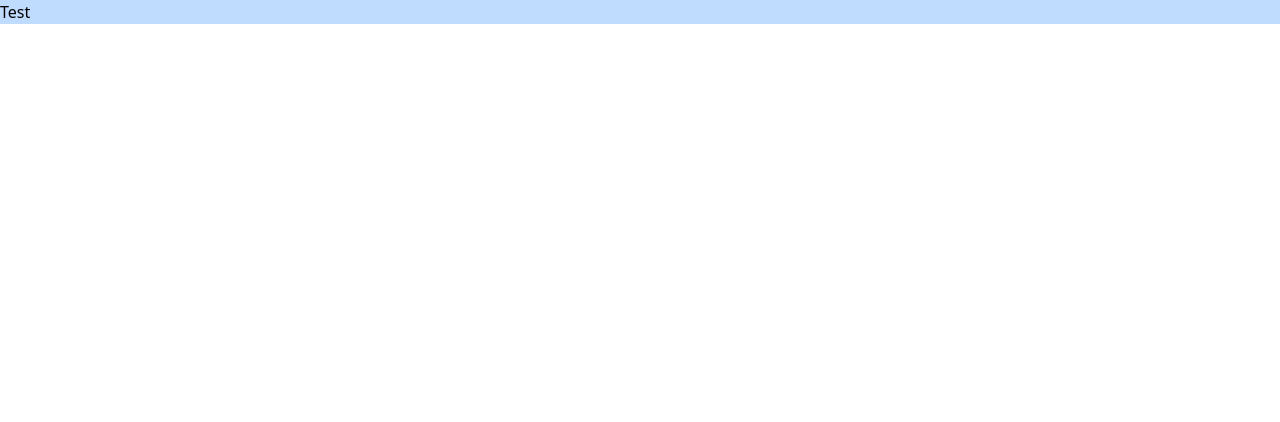
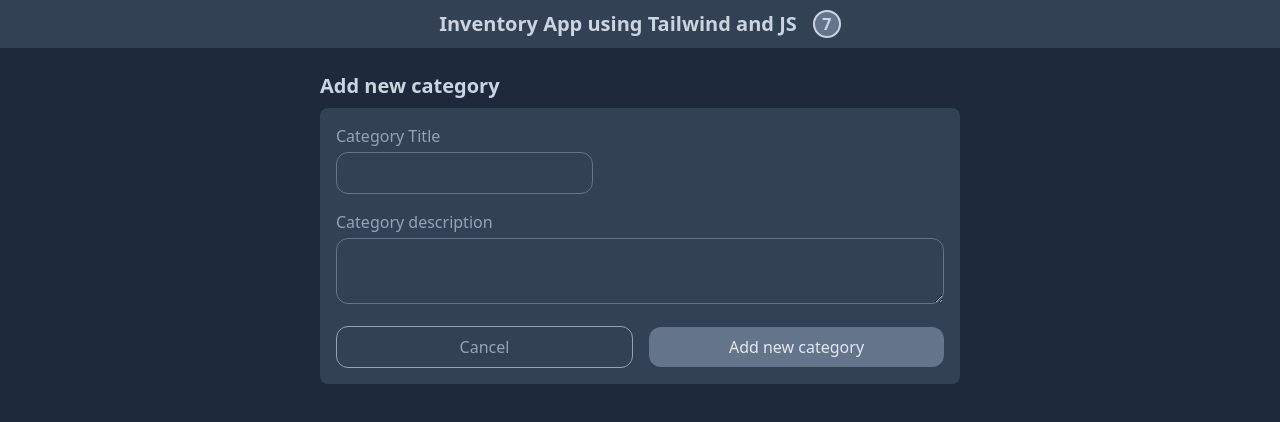
Before and after one commit to MiladNz/Inventory-App, a website: page public/index.html in a window 1280 px wide. Drawn offline with Linux system fonts and the light colour scheme.

Commit message:
create 'add new category' form

```diff
--- a/package.json
+++ b/package.json
@@ -10,6 +10,7 @@
   "author": "",
   "license": "ISC",
   "devDependencies": {
+    "@tailwindcss/forms": "^0.5.7",
     "autoprefixer": "^10.4.19",
     "postcss": "^8.4.38",
     "postcss-cli": "^11.0.0",
--- a/public/index.html
+++ b/public/index.html
@@ -7,6 +7,63 @@
     <link rel="stylesheet" href="/public/build/tailwind.css" />
   </head>
   <body>
-    <h1 class="bg-blue-200">Test</h1>
+    <div class="bg-slate-800 h-screen w-screen">
+      <!-- app bar -->
+      <div
+        class="h-12 flex items-center justify-center gap-x-4 bg-slate-700 mb-6">
+        <h1 class="text-xl font-bold text-slate-300">
+          Inventory App using Tailwind and JS
+        </h1>
+        <!-- nummber of products -->
+        <span
+          class="flex items-center justify-center w-7 h-7 rounded-full bg-slate-500 text-slate-300 border-2 border-slate-300 font-bold">
+          7
+        </span>
+      </div>
+      <!-- app content -->
+      <div class="container max-w-screen-sm mx-auto">
+        <!-- category form -->
+        <div>
+          <h2 class="text-xl text-slate-300 font-bold mb-2">
+            Add new category
+          </h2>
+          <form class="bg-slate-700 p-4 rounded-lg flex flex-col gap-y-4">
+            <div class="">
+              <label for="category-title" class="block mb-1 text-slate-400">
+                Category Title
+              </label>
+              <input
+                type="text"
+                name="category-title"
+                id="category-title"
+                class="bg-transparent rounded-xl border border-slate-500 text-slate-400" />
+            </div>
+            <div class="">
+              <label
+                for="category-description"
+                class="block mb-1 text-slate-400">
+                Category description
+              </label>
+              <textarea
+                type="text"
+                name="category-description"
+                id="category-description"
+                class="bg-transparent rounded-xl border border-slate-500 text-slate-400 w-full"></textarea>
+            </div>
+            <div class="flex items-center justify-between gap-x-4">
+              <button
+                class="flex-1 bg-transparent text-slate-400 rounded-xl border border-slate-400 py-2">
+                Cancel
+              </button>
+              <button
+                class="flex-1 bg-slate-500 text-slate-200 rounded-xl py-2">
+                Add new category
+              </button>
+            </div>
+          </form>
+        </div>
+        <!-- product form -->
+      </div>
+    </div>
   </body>
 </html>
--- a/tailwind.config.js
+++ b/tailwind.config.js
@@ -4,5 +4,8 @@ module.exports = {
   theme: {
     extend: {},
   },
-  plugins: [],
+  plugins: [
+    require("@tailwindcss/forms"),
+    // ...
+  ],
 };
```
Also changed, not shown: public/build/tailwind.css, 1 other file.
